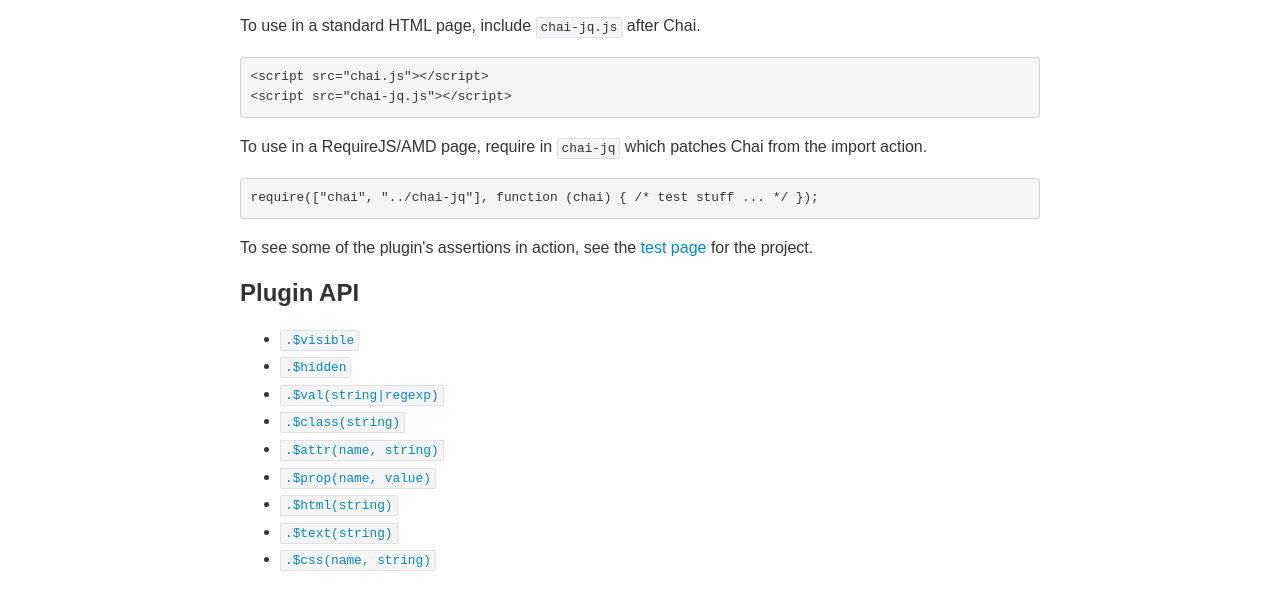
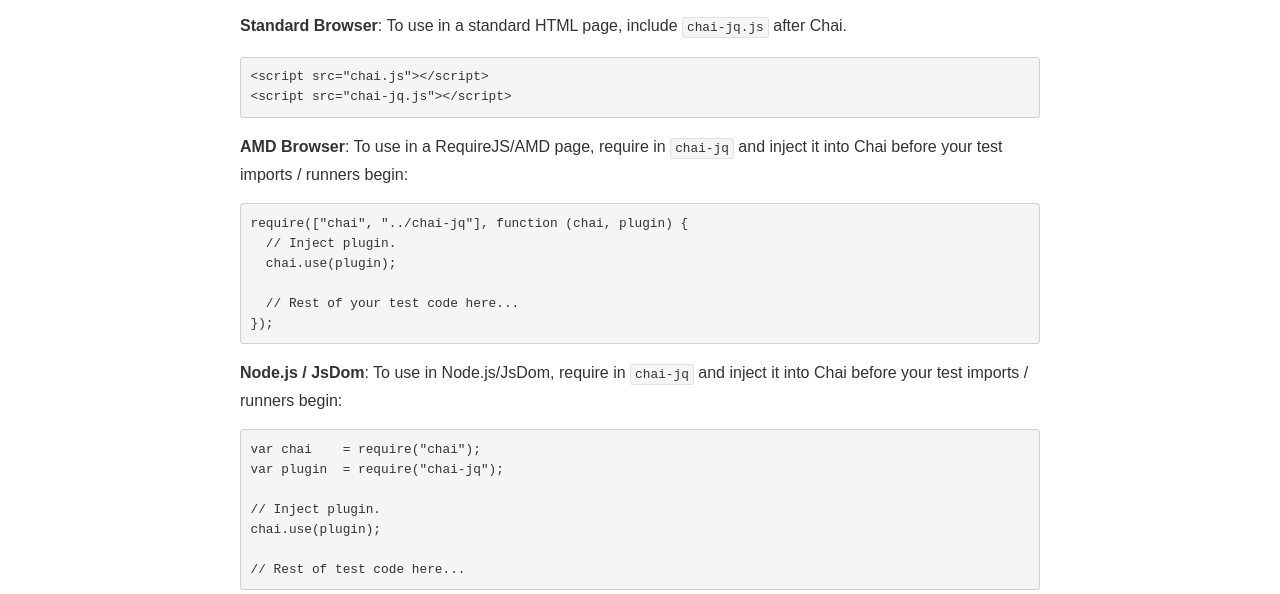
Before and after one commit to FormidableLabs/chai-jq, a website: page index.html in a window 1280 px wide. Shown: the part 341-935 px from the top of the page. Drawn offline with Linux system fonts and the light colour scheme.

Commit message:
More readme stuff.

```diff
--- a/Gruntfile.js
+++ b/Gruntfile.js
@@ -209,7 +209,7 @@
       buf = grunt.file.read("chai-jq.js"),
       data = dox.parseComments(buf, { raw: true }),
       start = "## Plugin API",
-      end = "## Contributions",
+      end = "## Integration",
       re = new RegExp(start + "(\n|.)*" + end, "m"),
       md = _genApi(data),
       updated = readme.replace(re, start + "\n" + md + end);
--- a/index.html
+++ b/index.html
@@ -33,12 +33,27 @@
 <li><a href="https://npmjs.org/package/chai-jq">NPM</a>: <code>npm install chai-jq</code></li>
 <li><a href="http://bower.io/">Bower</a>: <code>bower install chai-jq</code></li>
 </ul>
-<p>To use in a standard HTML page, include <code>chai-jq.js</code> after Chai.</p>
+<p><strong>Standard Browser</strong>: To use in a standard HTML page, include <code>chai-jq.js</code>
+after Chai.</p>
 <pre><code class="lang-html">&lt;script src=&quot;chai.js&quot;&gt;&lt;/script&gt;
 &lt;script src=&quot;chai-jq.js&quot;&gt;&lt;/script&gt;</code></pre>
-<p>To use in a RequireJS/AMD page, require in <code>chai-jq</code> which patches Chai from
-the import action.</p>
-<pre><code class="lang-js">require([&quot;chai&quot;, &quot;../chai-jq&quot;], function (chai) { /* test stuff ... */ });</code></pre>
+<p><strong>AMD Browser</strong>: To use in a RequireJS/AMD page, require in <code>chai-jq</code> and
+inject it into Chai before your test imports / runners begin:</p>
+<pre><code class="lang-js">require([&quot;chai&quot;, &quot;../chai-jq&quot;], function (chai, plugin) {
+  // Inject plugin.
+  chai.use(plugin);
+
+  // Rest of your test code here...
+});</code></pre>
+<p><strong>Node.js / JsDom</strong>: To use in Node.js/JsDom, require in <code>chai-jq</code> and
+inject it into Chai before your test imports / runners begin:</p>
+<pre><code class="lang-js">var chai    = require(&quot;chai&quot;);
+var plugin  = require(&quot;chai-jq&quot;);
+
+// Inject plugin.
+chai.use(plugin);
+
+// Rest of test code here...</code></pre>
 <p>To see some of the plugin&#39;s assertions in action, see the
 <a href="./test/test.html">test page</a> for the project.</p>
 <h2 id="plugin-api">Plugin API</h2>
```
Also changed, not shown: README.md.
